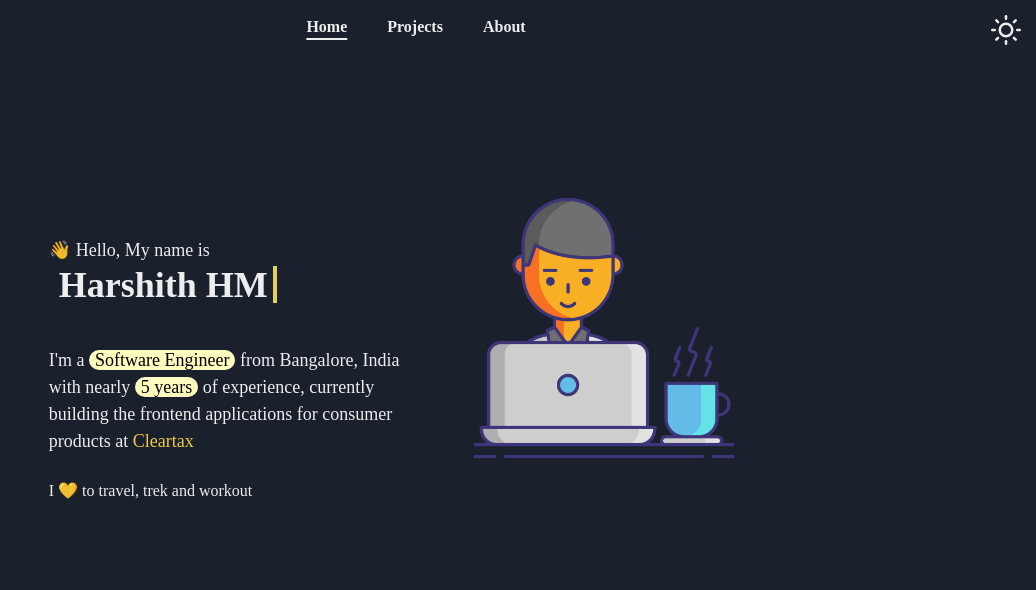
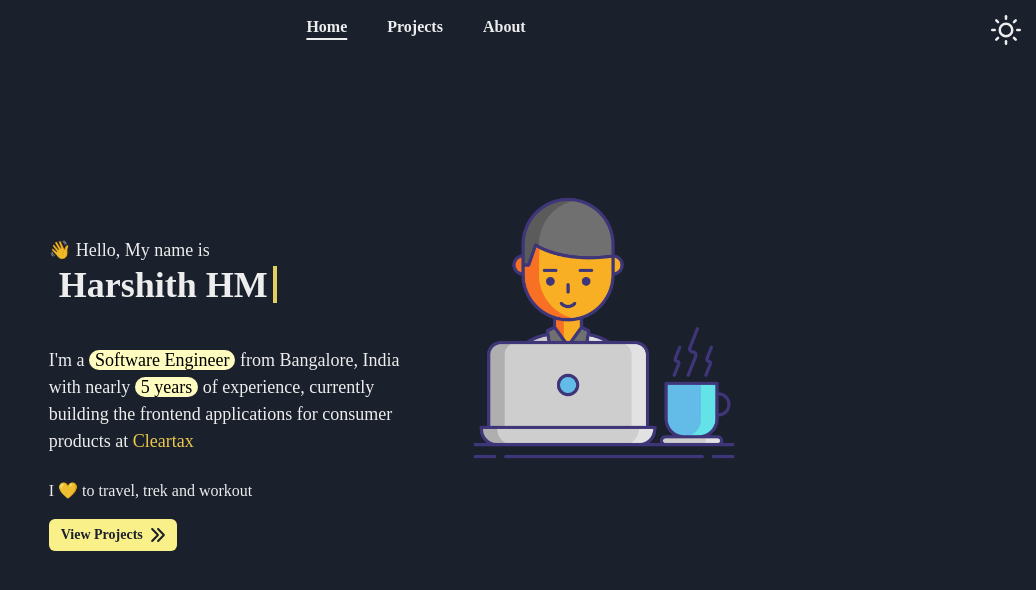
Before and after one commit to hmharshith/portfolio, a Next.js app: page / in a window 1280 px wide. Shown: the top 590 px of the page, without its empty margins (244-1280 px from the left). Built offline with nearby package versions, Linux system fonts and the light colour scheme; a web font is replaced by a local one.

Commit message:
home page cta

```diff
--- a/pages/index.tsx
+++ b/pages/index.tsx
@@ -1,11 +1,13 @@
 import Head from 'next/head'
 import Image from 'next/image'
-import { Box, Flex, Grid, GridItem, Heading, Highlight, Link, Show, SlideFade, Text } from '@chakra-ui/react'
+import { Box, Button, Flex, Grid, GridItem, Heading, Highlight, Link, Show, SlideFade, Text } from '@chakra-ui/react'
 import TypeWriter from '@/components/TypeWriter'
 import { Motion, spring } from 'react-motion'
 import PageHeader from '@/components/PageHeader'
 import { useEffect, useState } from 'react'
-import { getMyAvatar } from '@/projectHelpers/util'
+import { getMyAvatar, Project } from '@/projectHelpers/util'
+import { ArrowRightIcon } from '@chakra-ui/icons'
+import { useRouter } from 'next/navigation';
 
 export default function Home() {
   return (
@@ -113,6 +115,7 @@ export default function Home() {
 
 const MySummary = () => {
   const [showMySummary, setShowMySummary] = useState(false);
+  const { push } = useRouter();
 
   useEffect(() => {
     setTimeout(() => {
@@ -138,6 +141,15 @@ const MySummary = () => {
       <Text mt={6}>
         I 💛 to travel, trek and workout
       </Text>
+      <Button
+        size='sm'
+        colorScheme={'yellow'}
+        mt={4}
+        rightIcon={<ArrowRightIcon />}
+        onClick={() => push(`/projects/${Project.RoadRash}`)}
+      >
+        View Projects
+      </Button>
     </SlideFade>
   </Box>
 }
```
